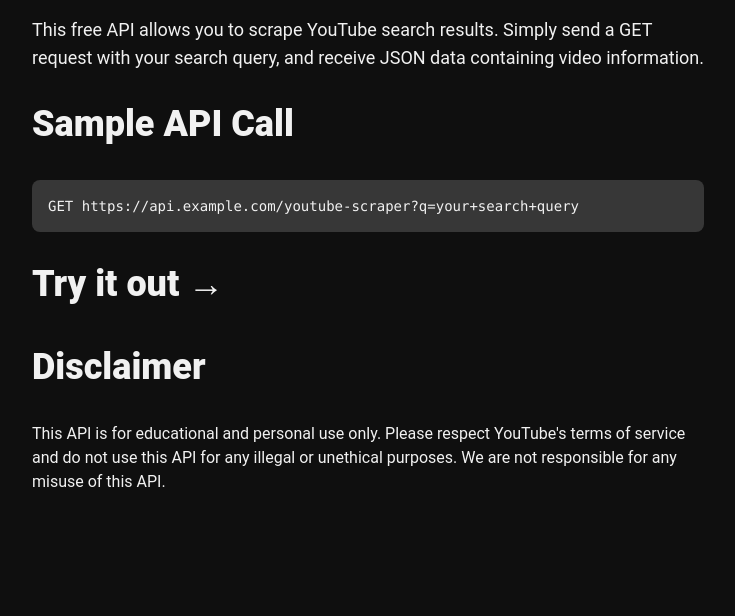
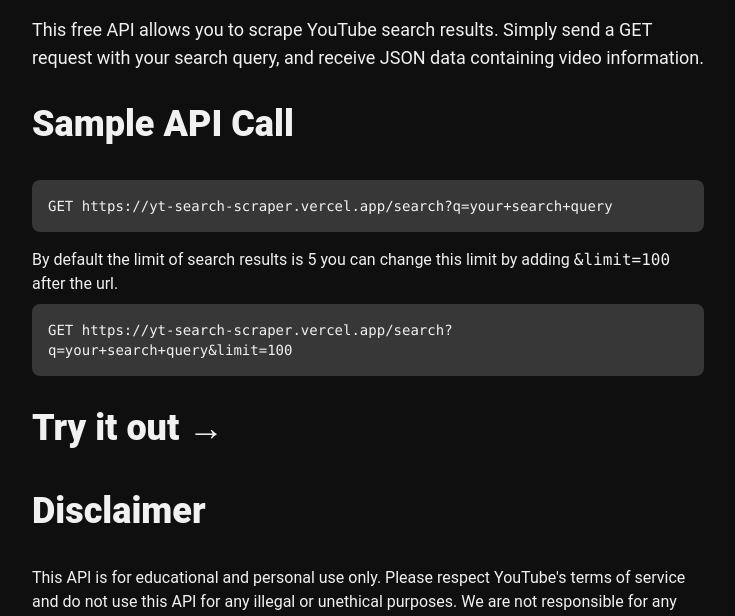
Before and after one commit to AkshatDeveloper06/YT-Search-Scraper, a Flask app: page / in a window 1280 px wide. Shown: the part 208-824 px from the top of the page, without its empty margins (272-1007 px from the left). Before the commit the page ends 695 px from the top, so only its background shows below. Run offline with Flask 3, Linux system fonts and the light colour scheme; some libraries are stand-ins or nearby versions.

Commit message:
Updated Main Page

```diff
--- a/templates/index.html
+++ b/templates/index.html
@@ -104,7 +104,7 @@
         >
           <a
             style="color: red"
-            href="https://github.com/yourusername"
+            href="https://github.com/AkshatDeveloper06/YT-Search-Scraper"
             target="_blank"
             rel="noopener noreferrer"
             class=""
@@ -114,7 +114,7 @@
           </a>
           <a
             style="color: red"
-            href="https://yourwebsite.com"
+            href="https://akshatdeveloper.in"
             target="_blank"
             rel="noopener noreferrer"
             class=""
@@ -154,7 +154,16 @@
             >
               <pre
                 class="whitespace-pre-wrap"
-              ><code>GET https://api.example.com/youtube-scraper?q=your+search+query</code></pre>
+              ><code>GET https://yt-search-scraper.vercel.app/search?q=your+search+query</code></pre>
+            </div>
+            By default the limit of search results is 5 you can change this limit by adding <code>&limit=100</code> after the url.
+            <div
+              class="p-4 mt-2 text-sm rounded-lg bg-yt-light-gray overflow-x-auto"
+              role="alert"
+            >
+              <pre
+                class="whitespace-pre-wrap"
+              ><code>GET https://yt-search-scraper.vercel.app/search?q=your+search+query&limit=100</code></pre>
             </div>
           </section>
 
@@ -162,7 +171,7 @@
             <h2
               class="hover-1 mb-4 text-3xl font-extrabold leading-tight lg:mb-6 lg:text-4xl"
             >
-              <a href="https://rickroll.com" target="_blank"> Try it out</a> <a>→</a>
+              <a href="https://yt-search-scraper.vercel.app/search?q=star+wars" target="_blank"> Try it out</a> <a>→</a>
             </h2>
             <div id="result" class="mt-4"></div>
           </section>
```
